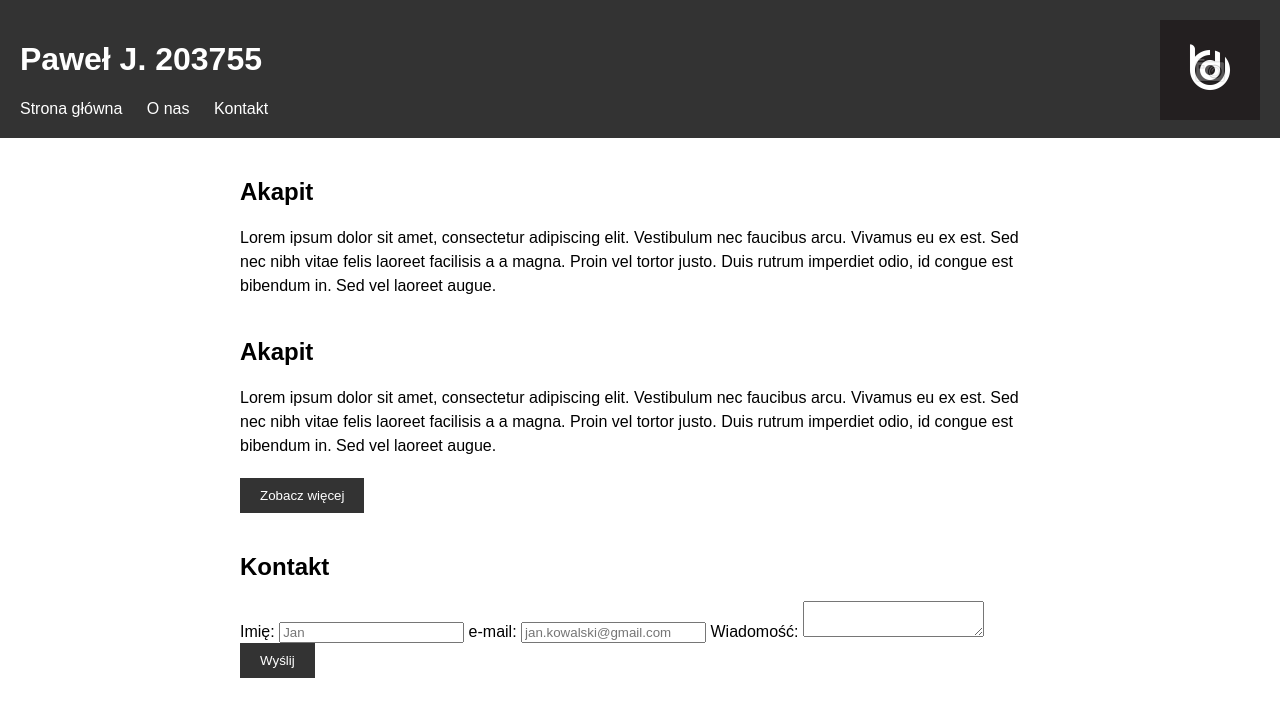
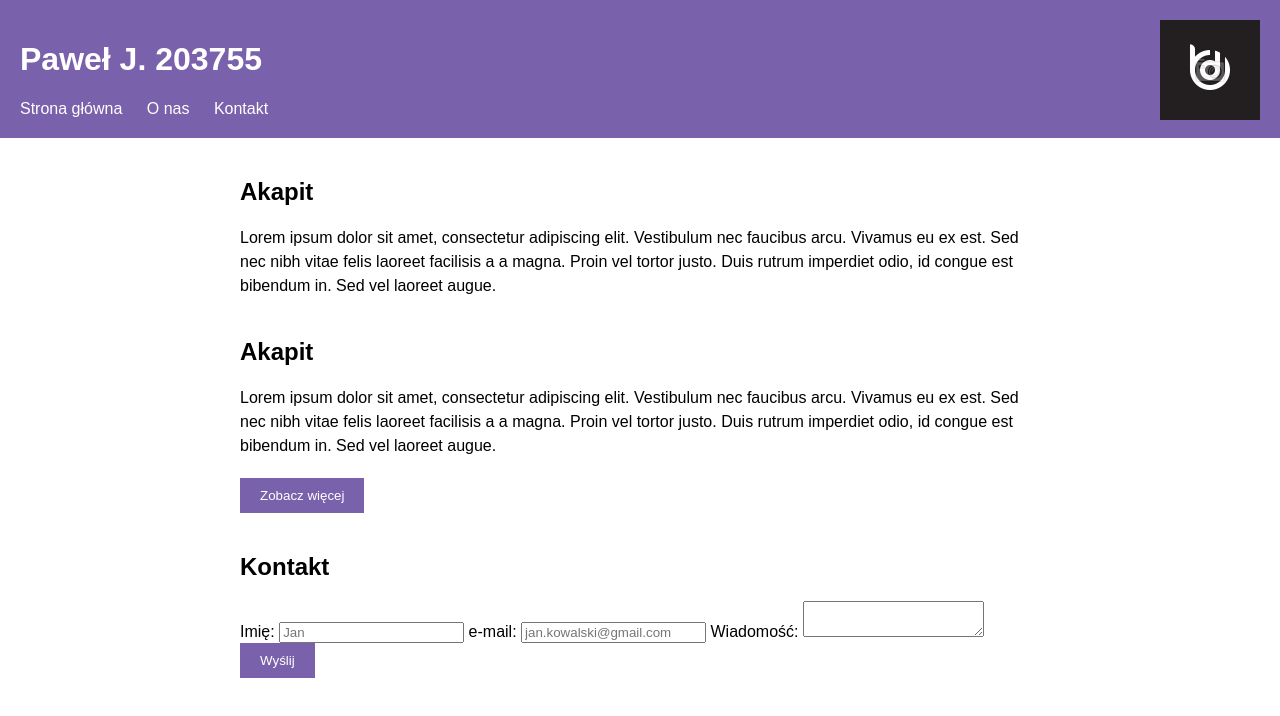
Before and after one commit to Asnes99/Programowanie-w-internecie, a plain HTML site: page index.html in a window 1280 px wide. Drawn offline with Linux system fonts and the light colour scheme.

Commit message:
Update style.css

```diff
--- a/style.css
+++ b/style.css
@@ -5,7 +5,7 @@ body {
 }
 
 header {
-    background-color: #333;
+    background-color: #7a61ab;
     color: #fff;
     padding: 20px;
 }
@@ -47,7 +47,7 @@ section p {
 }
 
 button {
-    background-color: #333;
+    background-color: #7a61ab;
     color: #fff;
     padding: 10px 20px;
     border:none;
```
